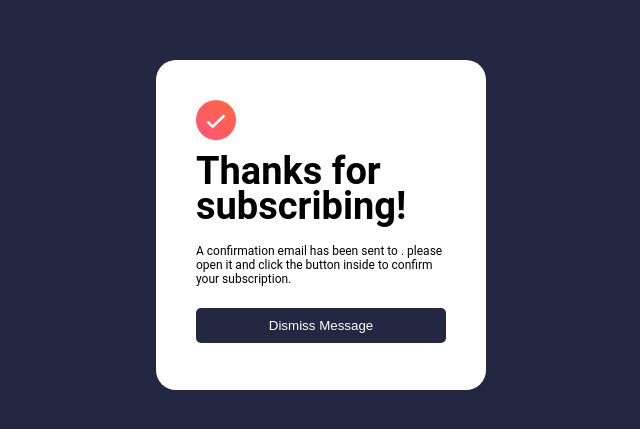
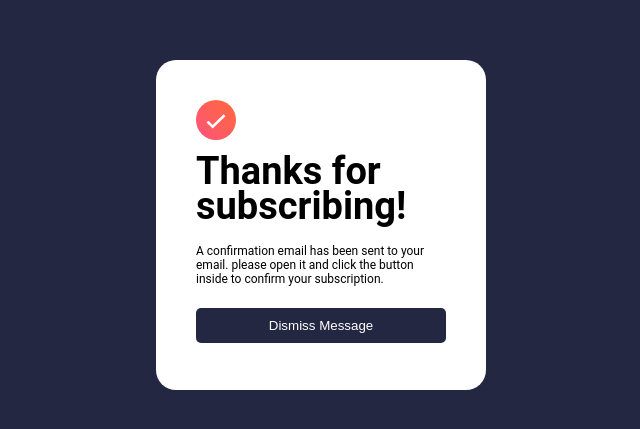
Before and after one commit to adepoju-oluwatobi/newsletter-sign-up-form, a React (Vite) app: page /success in a window 1280 px wide. Shown: the part 175-604 px from the top of the page, without its empty margins (319-959 px from the left). Built offline with nearby package versions, Linux system fonts and the light colour scheme; a web font is replaced by a local one.

Commit message:
added the success page

```diff
--- a/src/App.jsx
+++ b/src/App.jsx
@@ -3,7 +3,6 @@ import { useState } from 'react'
 import ListIcon from './assets/images/icon-list.svg'
 import FormImage from './assets/images/illustration-sign-up-desktop.svg'
 import { useNavigate } from 'react-router-dom'
-import VariableContext from '../VariableContext'
 
 function App() {
   const [email, setEmail] = useState("");
--- a/src/pages/Success.jsx
+++ b/src/pages/Success.jsx
@@ -1,7 +1,6 @@
 import React from 'react'
 import SuccessImg from '../assets/images/icon-success.svg';
 import { Link } from 'react-router-dom';
-import App from '../App';
 
 function Success(props) {
   return (
@@ -14,7 +13,7 @@ function Success(props) {
           <div className="caption">
             <p className='heading'>Thanks for subscribing!</p>
             <p className='description'>
-              A confirmation email has been sent to {props.userEmail}. please open
+              A confirmation email has been sent to your email. please open
                it and click the button inside to confirm your subscription.
             </p>
           </div>
```
